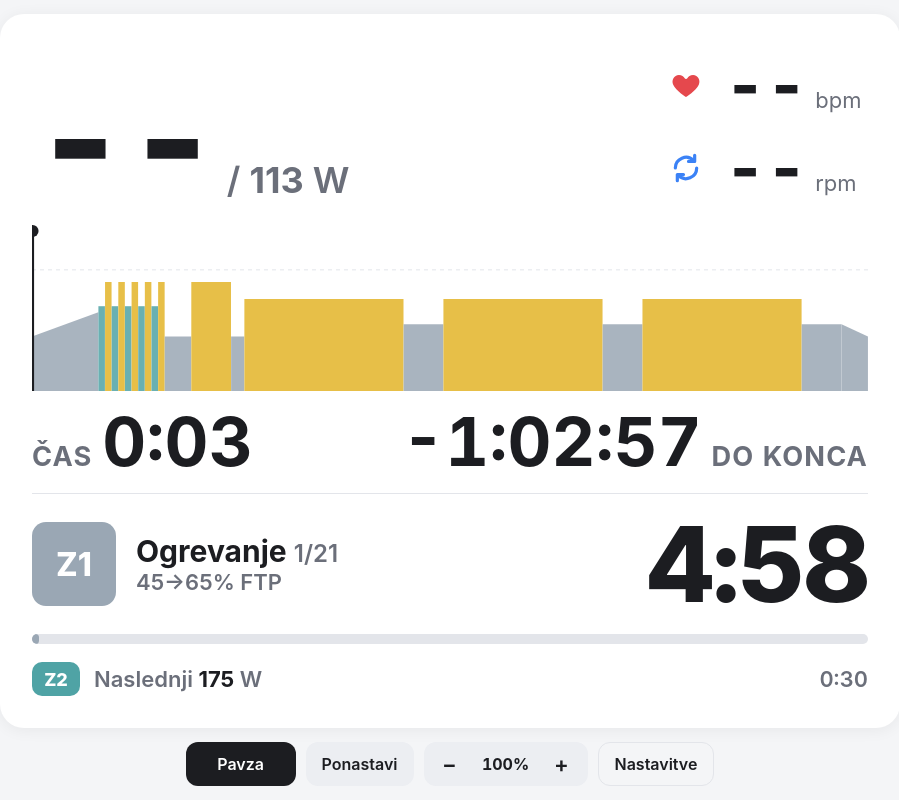
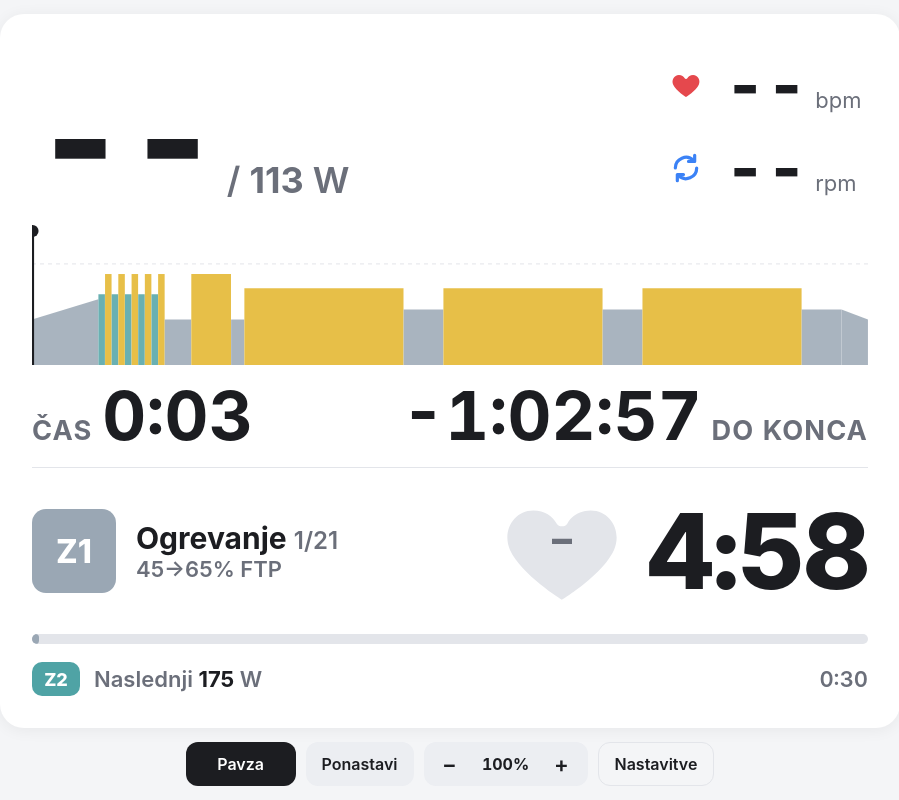
Before and after one commit to zokipoki884/trenazer, a plain HTML site: page index.html in a window 1280 px wide. Both pictures are taken after a click on the button "Start". Shown: the whole page, without its empty margins (190-1089 px from the left). Drawn offline with Linux system fonts and the light colour scheme.

Commit message:
Add files via upload

```diff
--- a/css/style.css
+++ b/css/style.css
@@ -86,6 +86,9 @@ input { width: 80px; text-align: center; }
 @keyframes blink { 50% { opacity: .2; } }
 .msg { margin: 0; color: var(--warn); font-size: 18px; font-weight: 600; min-height: 1em; }
 .msg.info { color: var(--muted); }
+.wake { margin: 0; color: var(--muted); font-size: 15px; font-weight: 600; }
+.wake:empty { display: none; }
+.wake.warn { color: var(--warn); flex-basis: 100%; }
 body.running .setup { display: none; }
 body.running.showSetup .setup { display: flex; }
 
@@ -152,6 +155,18 @@ body.running.showSetup .setup { display: flex; }
 .curName { font-size: clamp(20px, 3.2vw, 30px); font-weight: 700; white-space: nowrap; overflow: hidden; text-overflow: ellipsis; }
 .curName .count { color: var(--muted); font-weight: 600; font-size: .8em; }
 .curPct { color: var(--muted); font-weight: 600; font-size: clamp(15px, 2.2vw, 22px); }
+.hrZone {
+  position: relative; flex: none;
+  width: clamp(84px, 12.5vw, 130px); height: clamp(84px, 12.5vw, 130px);
+}
+.hrZone svg { width: 100%; height: 100%; display: block; fill: var(--hrz, #9aa7b4); transition: fill .4s; }
+.hrZone span {
+  position: absolute; left: 0; right: 0; top: 40%; transform: translateY(-50%);
+  text-align: center; color: #fff; font-weight: 800; font-size: clamp(24px, 3.8vw, 40px);
+  text-shadow: 0 1px 2px rgba(0, 0, 0, 0.35);
+}
+.hrZone.off svg { fill: var(--line); }
+.hrZone.off span { color: var(--muted); text-shadow: none; }
 .countdown { font-size: clamp(56px, 10vw, 104px); font-weight: 800; font-variant-numeric: tabular-nums; line-height: 1; letter-spacing: -0.02em; }
 .countdown.soon { color: var(--warn); }
 
--- a/index.html
+++ b/index.html
@@ -32,8 +32,12 @@
       <label>FTP
         <input id="inpFtp" type="number" inputmode="numeric" min="50" max="600" step="1" /> W
       </label>
+      <label>Max HR
+        <input id="inpMaxHr" type="number" inputmode="numeric" min="100" max="230" step="1" /> bpm
+      </label>
       <button id="btnTheme" class="ghost">Tema: Auto</button>
     </div>
+    <p class="wake" id="wakeStatus"></p>
     <p class="msg" id="msg"></p>
   </header>
 
@@ -66,6 +70,10 @@
       <div class="curInfo">
         <div class="curName"><span id="curName">—</span> <span class="count" id="curCount"></span></div>
         <div class="curPct" id="curPct"></div>
+      </div>
+      <div class="hrZone" id="hrZone" title="Cona srčnega utripa">
+        <svg viewBox="0 0 24 24" aria-hidden="true"><path d="M12 21s-7.5-4.6-9.6-9.2C.9 8.4 3 4.5 6.7 4.5c2.1 0 3.6 1.1 4.3 2.4.4.7 1.6.7 2 0 .7-1.3 2.2-2.4 4.3-2.4 3.7 0 5.8 3.9 4.3 7.3C19.5 16.4 12 21 12 21z"/></svg>
+        <span id="hrZoneTxt">–</span>
       </div>
       <div class="countdown" id="countdown">0:00</div>
     </section>
--- a/js/app.js
+++ b/js/app.js
@@ -5,7 +5,7 @@ import { SAMPLE_WORKOUTS } from './workout/samples.js';
 import { MY_WORKOUTS } from './workout/my-workouts.js';
 import { POLARIZED_WORKOUTS } from './workout/polarized-workouts.js';
 import { totalDuration, stepAt, fractionAt, stepFraction, fmtTime, resolveWorkout, workoutStats } from './workout/model.js';
-import { zoneFor } from './ui/zones.js';
+import { zoneFor, hrZoneFor } from './ui/zones.js';
 import { drawChart } from './ui/chart.js';
 import { encodeRideFit } from './fit/fit-encoder.js';
 
@@ -35,6 +35,7 @@ function save(key, val) {
 // ---------- State ----------
 const state = {
   ftp: load('ftp', 250),
+  maxHr: load('maxHr', 185),
   raw: ALL_WORKOUTS.find((w) => w.id === load('workoutId', '')) || ALL_WORKOUTS[0],
   workout: null, // raw workout with watts converted to FTP fractions
   intensity: 1.0,
@@ -233,6 +234,12 @@ function setFtp(v) {
   updateWorkoutButton();
   return true;
 }
+$('inpMaxHr').value = state.maxHr;
+$('inpMaxHr').onchange = () => {
+  const v = parseInt($('inpMaxHr').value, 10);
+  if (v >= 100 && v <= 230) { state.maxHr = v; save('maxHr', v); }
+  else $('inpMaxHr').value = state.maxHr;
+};
 $('inpFtp').value = state.ftp;
 $('inpFtp').onchange = () => {
   if (!setFtp(parseInt($('inpFtp').value, 10))) $('inpFtp').value = state.ftp;
@@ -277,18 +284,32 @@ $('ftpOk').onclick = () => {
 $('ftpModalInput').onkeydown = (e) => { if (e.key === 'Enter') $('ftpOk').click(); };
 
 // ---------- Controls ----------
+// Keep the screen on the whole time the page is open (Screen Wake Lock API).
+// The lock is dropped by the browser when the page is hidden, so re-acquire it when it comes back.
 let wakeLock = null;
-async function keepAwake(on) {
+function setWakeStatus(ok, detail = '') {
+  const el = $('wakeStatus');
+  el.classList.toggle('warn', !ok);
+  el.textContent = ok
+    ? '☀ Zaslon ostane prižgan'
+    : '⚠ Zaslon se lahko ugasne – v nastavitvah naprave izklopi samodejno zaklepanje' + (detail ? ` (${detail})` : '');
+}
+async function keepAwake() {
+  if (!('wakeLock' in navigator)) { setWakeStatus(false, 'brskalnik ne podpira'); return; }
+  if (wakeLock && !wakeLock.released) return;
+  if (document.visibilityState !== 'visible') return;
   try {
-    if (on && 'wakeLock' in navigator && document.visibilityState === 'visible') {
-      wakeLock = await navigator.wakeLock.request('screen');
-    } else if (!on && wakeLock) {
-      await wakeLock.release();
-      wakeLock = null;
-    }
-  } catch { /* not supported */ }
+    wakeLock = await navigator.wakeLock.request('screen');
+    wakeLock.addEventListener('release', () => { if (document.visibilityState === 'visible') setWakeStatus(false); });
+    setWakeStatus(true);
+  } catch (err) {
+    setWakeStatus(false, err?.name || 'napaka');
+  }
 }
-document.addEventListener('visibilitychange', () => { if (state.running) keepAwake(true); });
+document.addEventListener('visibilitychange', keepAwake);
+// Some browsers grant the lock only after a user gesture: retry on every tap until it holds.
+document.addEventListener('pointerdown', keepAwake);
+keepAwake();
 
 function setRunning(on) {
   state.running = on;
@@ -297,7 +318,7 @@ function setRunning(on) {
   $('btnStart').textContent = on ? 'Pavza' : state.elapsed > 0 ? 'Nadaljuj' : 'Start';
   state.lastNow = performance.now();
   state.lastSent.step = -1; // force sending target on (re)start
-  keepAwake(on);
+  keepAwake();
 }
 
 $('btnStart').onclick = () => {
@@ -483,6 +504,15 @@ function render(info, target, total) {
 
   const hrFresh = state.hr != null && now - state.hrAt < 5000;
   $('hr').textContent = hrFresh ? state.hr : '--';
+  const hz = $('hrZone');
+  hz.classList.toggle('off', !hrFresh);
+  if (hrFresh) {
+    const z = hrZoneFor(state.hr, state.maxHr);
+    hz.style.setProperty('--hrz', z.color);
+    $('hrZoneTxt').textContent = z.name;
+  } else {
+    $('hrZoneTxt').textContent = '–';
+  }
   const cadFresh = state.cadence != null && now - state.cadenceAt < 3000;
   $('cad').textContent = cadFresh ? Math.round(state.cadence) : state.trainer ? '0' : '--';
 
--- a/js/ui/zones.js
+++ b/js/ui/zones.js
@@ -9,6 +9,20 @@ export const ZONES = [
   { id: 7, name: 'Z7', max: Infinity, color: '#5b3a8c' },
 ];
 
+// Heart-rate zones (fraction of max HR), Garmin-style colours.
+export const HR_ZONES = [
+  { name: 'Z1', max: 0.60, color: '#9aa7b4' },
+  { name: 'Z2', max: 0.70, color: '#3b82f6' },
+  { name: 'Z3', max: 0.80, color: '#22a55a' },
+  { name: 'Z4', max: 0.90, color: '#f08a24' },
+  { name: 'Z5', max: Infinity, color: '#e0443c' },
+];
+
+export function hrZoneFor(hr, maxHr) {
+  const f = hr / maxHr;
+  return HR_ZONES.find((z) => f < z.max) || HR_ZONES[HR_ZONES.length - 1];
+}
+
 export function zoneFor(fraction) {
   return ZONES.find((z) => fraction <= z.max + 1e-9) || ZONES[ZONES.length - 1];
 }
```
